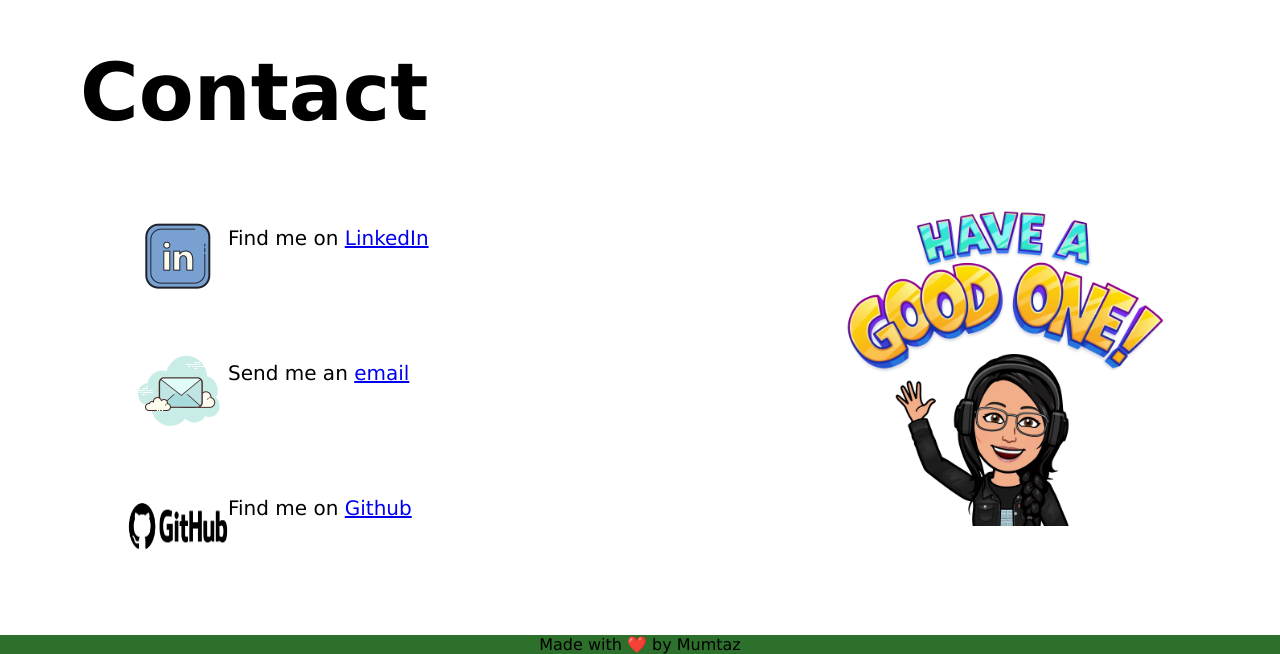
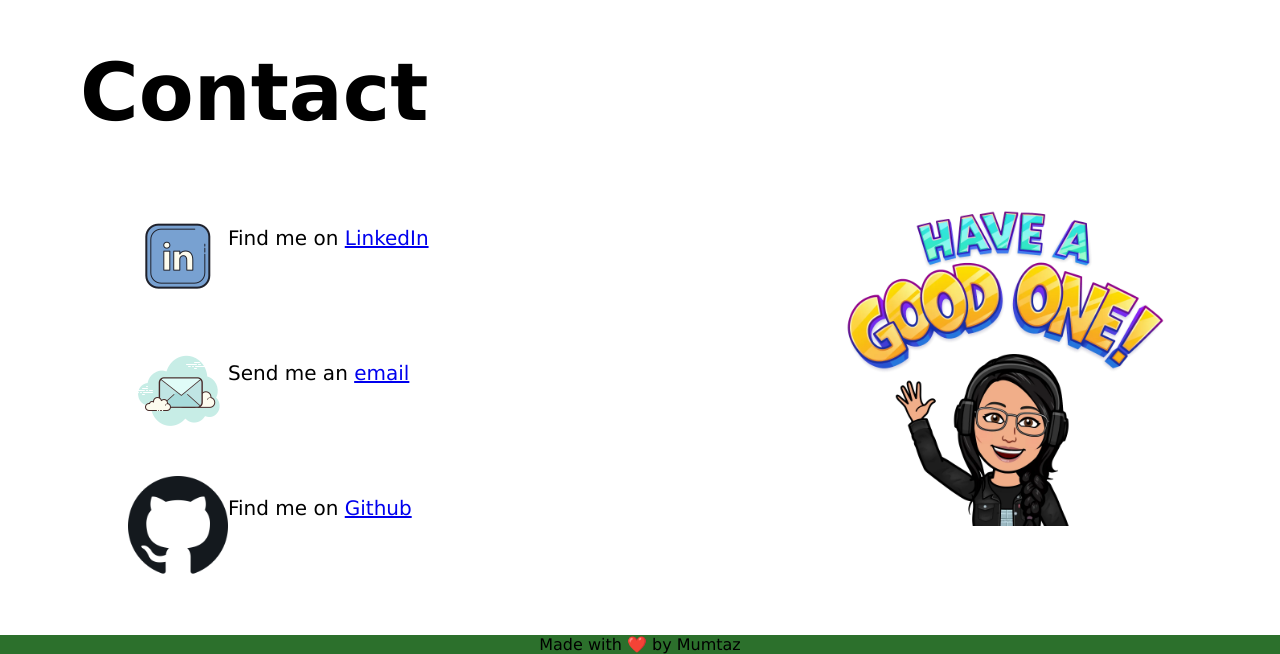
Before and after one commit to mumtazf/me, a React (Vite) app in the folder portfolio/: page / in a window 1280 px wide. Shown: the part 3958-4612 px from the top of the page. Built offline with nearby package versions, Linux system fonts and the light colour scheme.

Commit message:
updated icon for github

```diff
--- a/portfolio/src/App.css
+++ b/portfolio/src/App.css
@@ -194,7 +194,8 @@ body {
 }
 
 .contact_info .linkedin,
-.contact_info .email {
+.contact_info .email,
+.contact_info .github {
   margin-bottom: 1.5em;
   display: flex;
   flex-direction: row;
@@ -202,7 +203,8 @@ body {
 }
 
 .contact_info .linkedin img,
-.contact_info .email img {
+.contact_info .email img,
+.contact_info .github img{
   height: 5em;
   width: 5em;
 }
--- a/portfolio/src/Components/Contact.jsx
+++ b/portfolio/src/Components/Contact.jsx
@@ -1,7 +1,7 @@
 import contactImage from '../assets/good_one.webp'
 import emailIcon from '../assets/email.png'
 import linkedinIcon from '../assets/linkedin.png'
-import githubIcon from '../assets/github_icon.webp'
+import githubIcon from '../assets/github_icon.png'
 
 const Contact = () =>{
     return(
@@ -27,11 +27,11 @@ const Contact = () =>{
                 <p>Send me an <a href="mailto:mumtazsubscriptions@gmail.com"> email </a></p>
                 </div>
 
-                <div className='email'>
-                <a href="www.github.com/mumtazf">
+                <div className='github'>
+                <a href="https://www.github.com/mumtazf">
                     <img src= {githubIcon} alt="Github contact"/>
                     </a>
-                <p>Find me on <a href="www.github.com/mumtazf"> Github </a></p>
+                <p>  Find me on <a href="https://www.github.com/mumtazf"> Github </a></p>
                 </div>
 
             </div>
```
Also changed, not shown: portfolio/src/assets/github_icon.png (added), portfolio/src/assets/github_icon.webp (deleted).
